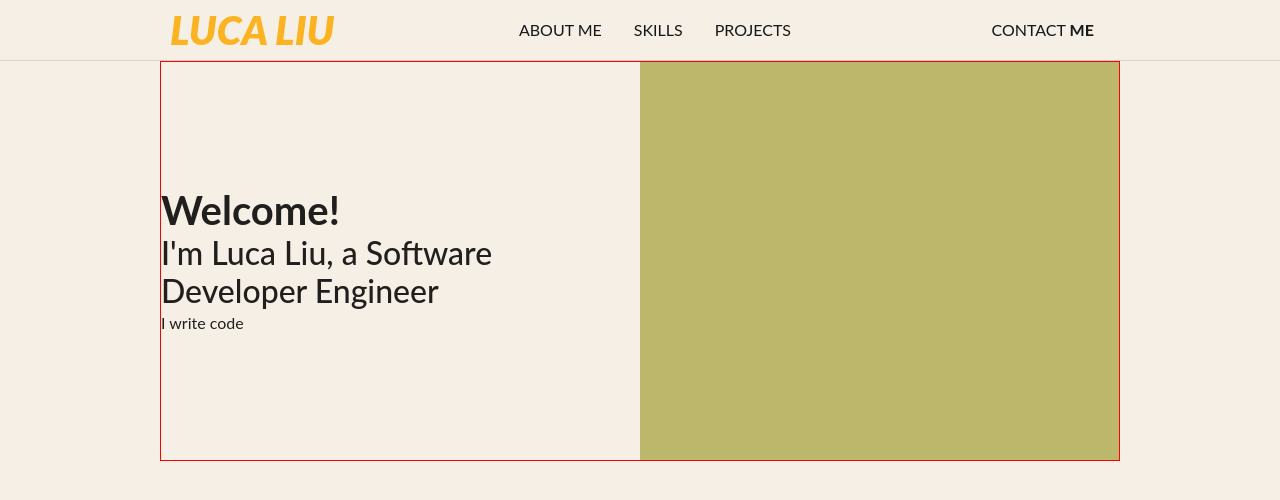
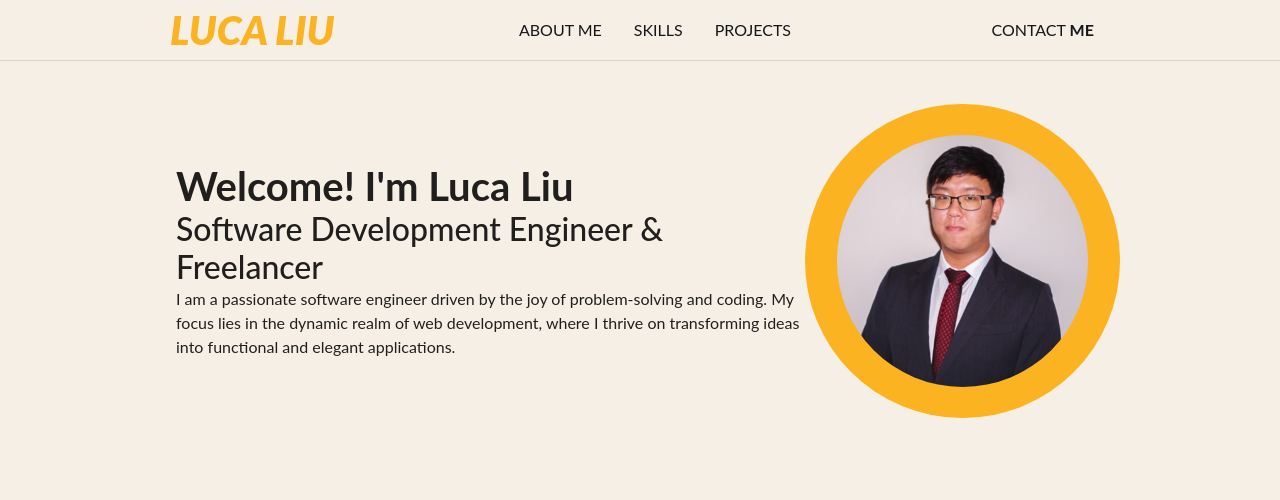
Before and after one commit to liulc006/portfolio, a React app: page /#/ in a window 1280 px wide. Shown: the top 500 px of the page. Built offline with nearby package versions, Linux system fonts and the light colour scheme; the HTML template or start-up script is replaced by a standard one.

Commit message:
intro for home page done

```diff
--- a/src/Components/Home.js
+++ b/src/Components/Home.js
@@ -4,14 +4,17 @@ import { Box, Typography } from "@mui/material";
 const Home = () => {
     return (
         <Box sx={{display:'flex', justifyContent:'center', alignItems:'center', width:'100%'}}>
-            <Box sx={{height:'50vh', width:'75%', border:'solid 1px red', display:'flex', flexDirection:'row'}}>
-                <Box sx={{display:'flex', flexDirection:'column', justifyContent:'center', alignItems:'start', width:'100%', height:'100%'}}>
-                    <Typography variant="h1">Welcome!</Typography>
-                    <Typography variant="h2">I'm Luca Liu, a Software Developer Engineer</Typography>
-                    <Typography variant="body">I write code </Typography>
+            <Box sx={{minHeight:'50vh', width:'75%', display:'flex', flexDirection:'row', justifyContent:'center', alignItems:'center'}}>
+                <Box sx={{flex:'2',display:'flex', flexDirection:'column', justifyContent:'center', alignItems:'start', height:'100%', paddingLeft:'1rem'}}>
+                    <Typography variant="h1">Welcome! I'm Luca Liu</Typography>
+                    <Typography variant="h2">Software Development Engineer & Freelancer</Typography>
+                    <Typography variant="body">
+                        I am a passionate software engineer driven by the joy of problem-solving and coding.
+                        My focus lies in the dynamic realm of web development, where I thrive on transforming ideas into functional and elegant applications.
+                    </Typography>
                 </Box>
-                <Box sx={{width:'100%', height:'100%', backgroundColor:'darkkhaki'}}>
-
+                <Box sx={{flex:'1', backgroundColor:'secondary.main', display:'flex', justifyContent:'center', alignItems:'center', aspectRatio:'1/1', borderRadius:'100%'}}>
+                    <Box component="img" alt="Profile Picture" src="../static/profile.jpeg" sx={{maxWidth:'90%', padding:'1rem',borderRadius:'100%', aspectRatio:'1/1', objectFit:'contain'}}/>
                 </Box>
             </Box>
         </Box>
```
Also changed, not shown: static/profile.jpeg (added).
